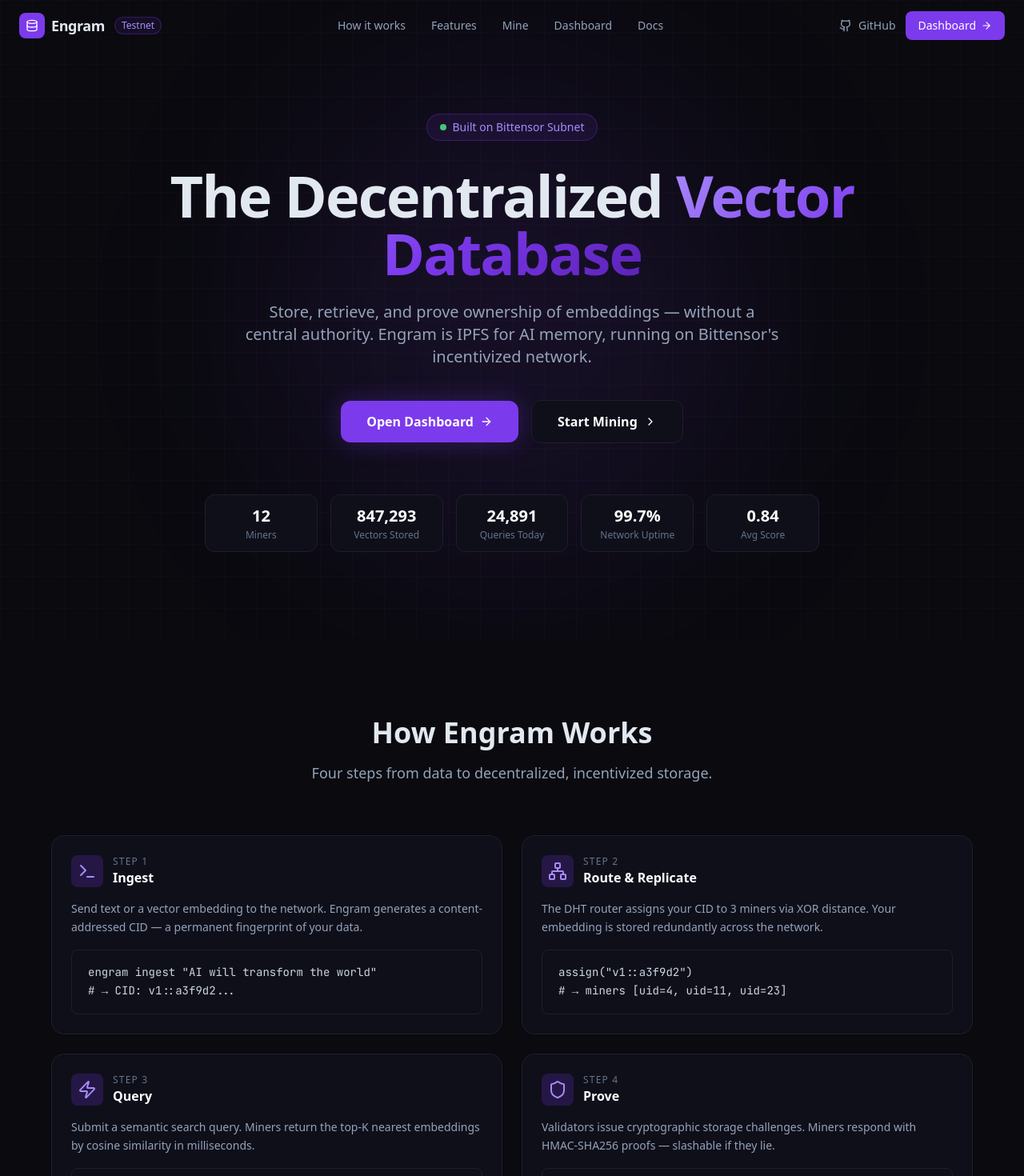
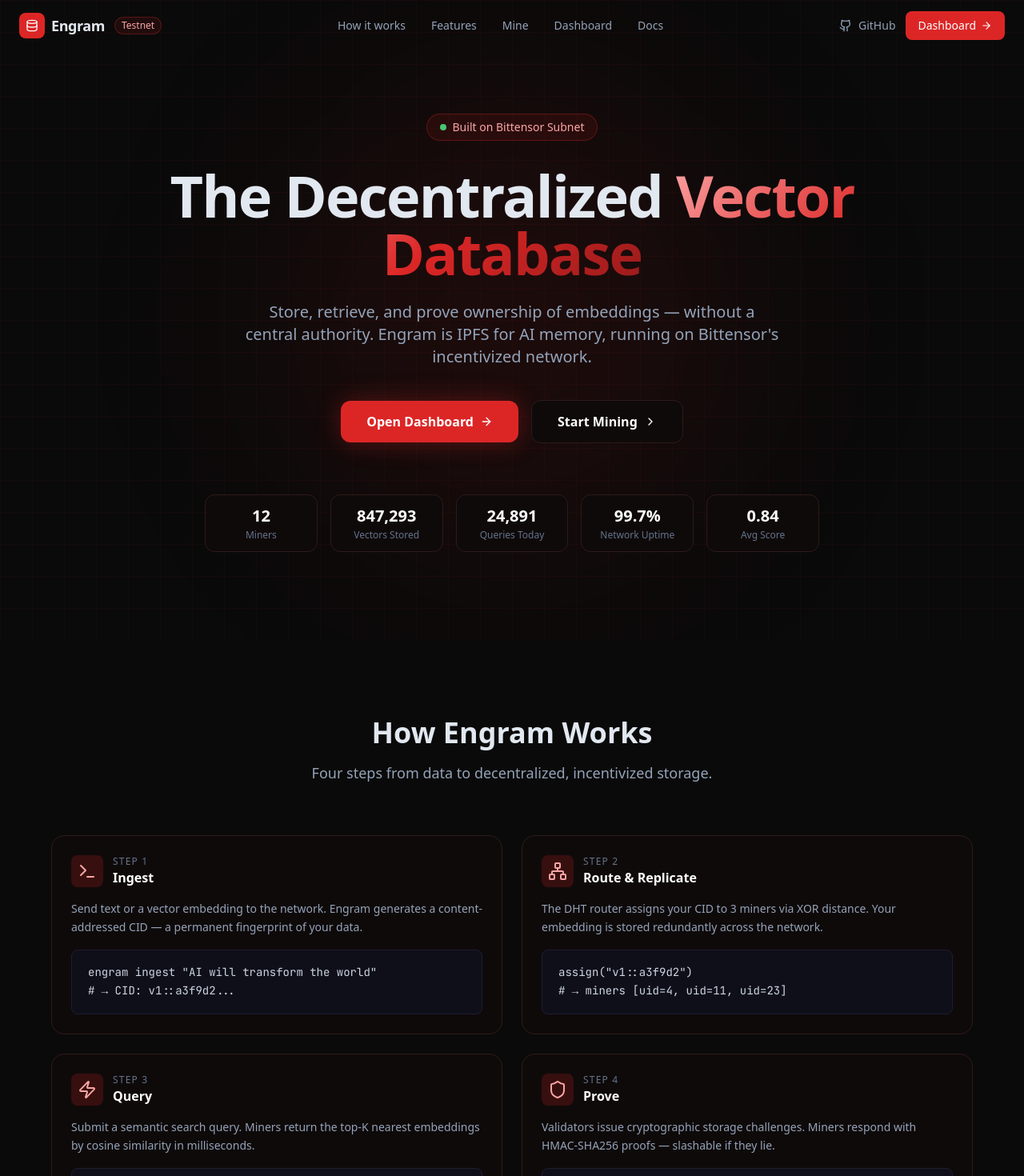
Before and after one commit to Dipraise1/-Engram-, a Next.js app in the folder engram-web/: page / in a window 1280 px wide. Shown: the top 1470 px of the page at 80% size. Built offline with nearby package versions, Linux system fonts and the light colour scheme; no server answers.

Commit message:
style: switch theme from purple to red

```diff
--- a/engram-web/app/globals.css
+++ b/engram-web/app/globals.css
@@ -24,11 +24,11 @@
 /* Scrollbar */
 ::-webkit-scrollbar { width: 6px; }
 ::-webkit-scrollbar-track { background: #0A0A0F; }
-::-webkit-scrollbar-thumb { background: #7C3AED; border-radius: 3px; }
+::-webkit-scrollbar-thumb { background: #DC2626; border-radius: 3px; }
 
 /* Gradient text utility */
 .gradient-text {
-  background: linear-gradient(135deg, #A78BFA 0%, #7C3AED 50%, #5B21B6 100%);
+  background: linear-gradient(135deg, #FCA5A5 0%, #DC2626 50%, #991B1B 100%);
   -webkit-background-clip: text;
   -webkit-text-fill-color: transparent;
   background-clip: text;
@@ -36,17 +36,17 @@
 
 /* Glow effects */
 .glow-purple {
-  box-shadow: 0 0 30px rgba(124, 58, 237, 0.3);
+  box-shadow: 0 0 30px rgba(220, 38, 38, 0.35);
 }
 .glow-purple-sm {
-  box-shadow: 0 0 12px rgba(124, 58, 237, 0.2);
+  box-shadow: 0 0 12px rgba(220, 38, 38, 0.2);
 }
 
 /* Grid background */
 .grid-bg {
   background-image:
-    linear-gradient(rgba(124, 58, 237, 0.05) 1px, transparent 1px),
-    linear-gradient(90deg, rgba(124, 58, 237, 0.05) 1px, transparent 1px);
+    linear-gradient(rgba(220, 38, 38, 0.05) 1px, transparent 1px),
+    linear-gradient(90deg, rgba(220, 38, 38, 0.05) 1px, transparent 1px);
   background-size: 40px 40px;
 }
 
@@ -63,8 +63,8 @@
 
 /* Animated border */
 @keyframes border-flow {
-  0%, 100% { border-color: rgba(124, 58, 237, 0.4); }
-  50% { border-color: rgba(167, 139, 250, 0.8); }
+  0%, 100% { border-color: rgba(220, 38, 38, 0.4); }
+  50% { border-color: rgba(252, 165, 165, 0.8); }
 }
 .border-animated {
   animation: border-flow 3s ease-in-out infinite;
--- a/engram-web/app/page.tsx
+++ b/engram-web/app/page.tsx
@@ -104,7 +104,7 @@
     <section className="relative min-h-screen flex items-center justify-center grid-bg overflow-hidden">
       {/* Background glow */}
       <div className="absolute inset-0 flex items-center justify-center pointer-events-none">
-        <div className="w-[600px] h-[600px] rounded-full bg-engram-purple/10 blur-[120px]" />
+        <div className="w-[600px] h-[600px] rounded-full bg-red-700/10 blur-[120px]" />
       </div>
 
       <div className="relative z-10 max-w-5xl mx-auto px-6 pt-24 pb-16 text-center">
--- a/engram-web/tailwind.config.ts
+++ b/engram-web/tailwind.config.ts
@@ -9,12 +9,12 @@
     extend: {
       colors: {
         engram: {
-          purple: "#7C3AED",
-          violet: "#8B5CF6",
-          light: "#A78BFA",
-          dark: "#0A0A0F",
-          card: "#0F0F1A",
-          border: "#1E1E2E",
+          purple: "#DC2626",
+          violet: "#EF4444",
+          light: "#FCA5A5",
+          dark: "#0A0A0A",
+          card: "#0F0A0A",
+          border: "#2E1A1A",
         },
       },
       fontFamily: {
```
